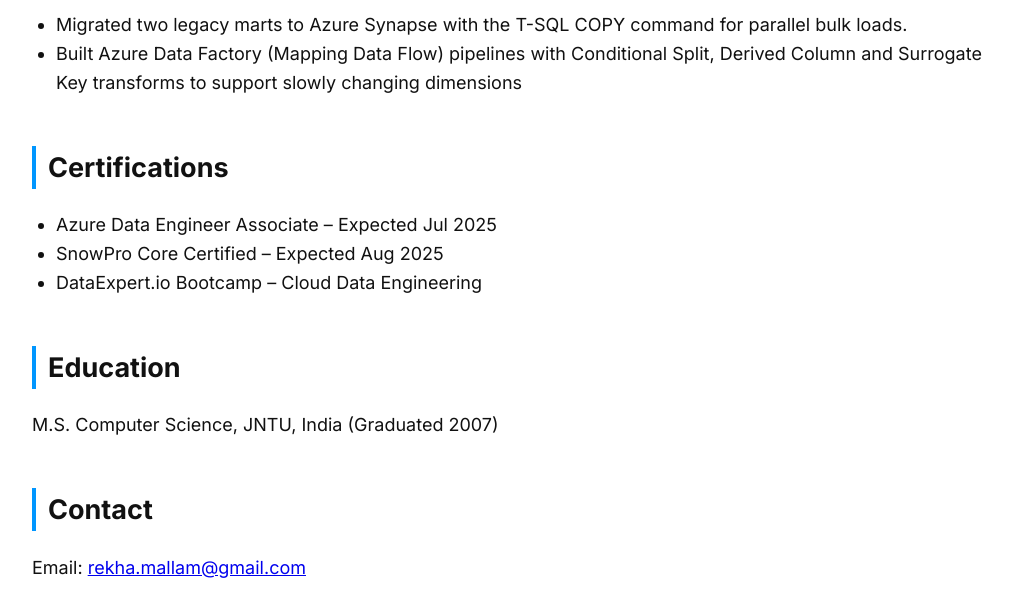
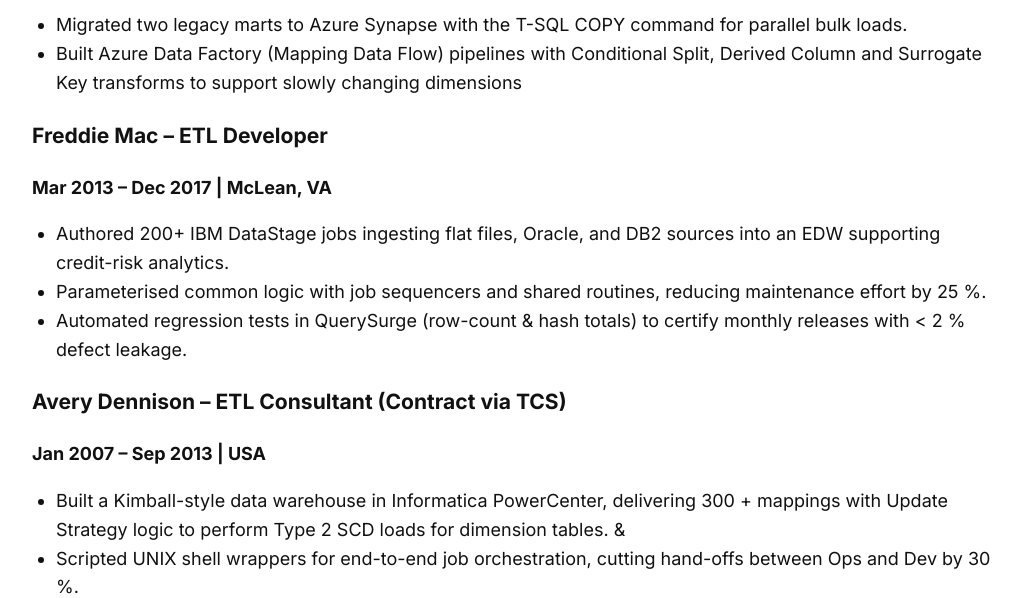
Before and after one commit to rekhamallam/rekha-mallam-site, a plain HTML site: page index.html in a window 1280 px wide. Shown: the part 1510-2108 px from the top of the page, without its empty margins (128-1149 px from the left). Drawn offline with Linux system fonts and the light colour scheme.

Commit message:
add new project all

```diff
--- a/index.html
+++ b/index.html
@@ -67,9 +67,27 @@
           <li>Built Azure Data Factory (Mapping Data Flow) pipelines with Conditional Split, Derived Column and Surrogate Key transforms to support slowly changing dimensions</li>
         </ul>
       </article>
+      <article>
+  <h3>Freddie&nbsp;Mac – ETL Developer</h3>
+  <p><strong>Mar&nbsp;2013 – Dec&nbsp;2017&nbsp;|&nbsp;McLean, VA</strong></p>
+  <ul>
+    <li>Authored 200+ IBM DataStage jobs ingesting flat files, Oracle, and DB2 sources into an EDW supporting credit-risk analytics.</li>
+    <li>Parameterised common logic with job sequencers and shared routines, reducing maintenance effort by 25 %.</li>
+    <li>Automated regression tests in QuerySurge (row-count&nbsp;&amp;&nbsp;hash totals) to certify monthly releases with &lt; 2 % defect leakage.</li>
+  </ul>
+</article>
+
+<article>
+  <h3>Avery&nbsp;Dennison – ETL Consultant <span>(Contract via&nbsp;TCS)</span></h3>
+  <p><strong>Jan&nbsp;2007 – Sep&nbsp;2013&nbsp;|&nbsp;USA</strong></p>
+  <ul>
+    <li>Built a Kimball-style data warehouse in Informatica PowerCenter, delivering 300 + mappings with Update Strategy logic to perform Type 2 SCD loads for dimension tables.&nbsp;&amp;&nbsp;</li>
+    <li>Scripted UNIX shell wrappers for end-to-end job orchestration, cutting hand-offs between Ops and Dev by 30 %.</li>
+    <li>Produced conceptual &amp; physical models in Erwin, partnering with BI to align star schemas to reporting needs.</li>
+  </ul>
+</article>
     </section>
-
-    <section id="certifications">
+ <section id="certifications">
       <h2>Certifications</h2>
       <ul>
         <li>Azure Data Engineer Associate – Expected Jul 2025</li>
```
